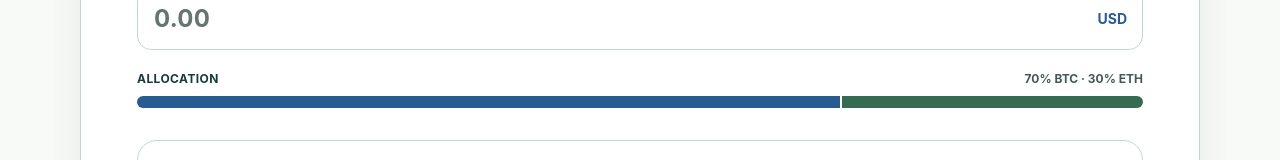
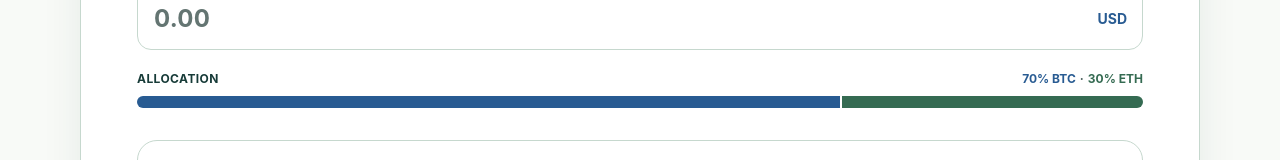
Before and after one commit to JamieHa8794/crypto_exchange_calculator, a Vue app: page / in a window 1280 px wide. Shown: the part 307-467 px from the top of the page. Built offline with nearby package versions, Linux system fonts and the light colour scheme; no server answers; the HTML template or start-up script is replaced by a standard one.

Commit message:
style: color-code allocation labels

```diff
--- a/src/components/CryptoCalculator.vue
+++ b/src/components/CryptoCalculator.vue
@@ -106,7 +106,13 @@ const allocation = computed(() => {
       <div class="allocation-summary">
         <div class="allocation-heading">
           <p class="allocation-label">Allocation</p>
-          <p class="allocation-percentages">70% BTC · 30% ETH</p>
+          <p class="allocation-percentages">
+            <span class="allocation-percentage-btc"> 70% BTC </span>
+
+            <span class="allocation-percentage-separator"> · </span>
+
+            <span class="allocation-percentage-eth"> 30% ETH </span>
+          </p>
         </div>
 
         <div class="allocation-rail" aria-hidden="true">
--- a/src/styles/CryptoCalculator.css
+++ b/src/styles/CryptoCalculator.css
@@ -181,9 +181,23 @@
 }
 
 .allocation-percentages {
+  display: flex;
+  align-items: center;
+  gap: var(--space-1);
   margin-left: auto;
+  white-space: nowrap;
+}
+
+.allocation-percentage-btc {
+  color: var(--color-primary);
+}
+
+.allocation-percentage-separator {
   color: var(--color-text-secondary);
-  white-space: nowrap;
+}
+
+.allocation-percentage-eth {
+  color: var(--color-secondary);
 }
 
 .allocation-rail {
```
